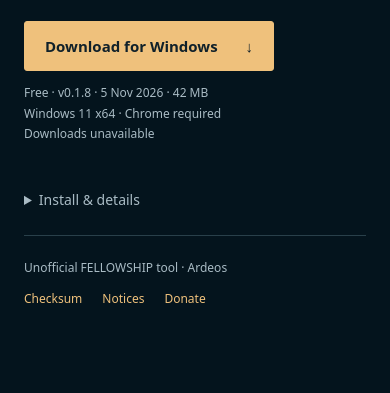
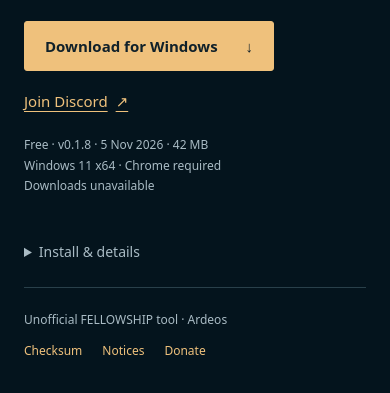
Before and after one commit to Bhuteshwaraya/buildbox, a plain HTML site: page index.html in a window 390 px wide. Shown: the part 445-838 px from the top of the page. Drawn offline with Linux system fonts and the light colour scheme; no server answers.

Commit message:
Show Discord beside the homepage download

```diff
--- a/index.html
+++ b/index.html
@@ -15,7 +15,7 @@
   <meta name="referrer" content="strict-origin-when-cross-origin">
   <title>BuildBox — Ardeos build optimizer</title>
   <link rel="icon" href="mark.svg" type="image/svg+xml">
-  <link rel="stylesheet" href="style.css?v=20261112-horizon">
+  <link rel="stylesheet" href="style.css?v=20261112-discord">
   <script src="download-count.js?v=20261112" defer></script>
 </head>
 <body class="home">
@@ -33,7 +33,10 @@
       <div class="hero-copy">
         <h1 id="title">BuildBox</h1>
         <p class="tagline">Gear. Talents. Rotation.<br>Optimized together.</p>
-        <a class="download" href="https://github.com/Bhuteshwaraya/buildbox/releases/download/v0.1.8/BuildBox-0.1.8-Setup-windows-x64.exe">Download for Windows <span aria-hidden="true">↓</span></a>
+        <div class="hero-actions">
+          <a class="download" href="https://github.com/Bhuteshwaraya/buildbox/releases/download/v0.1.8/BuildBox-0.1.8-Setup-windows-x64.exe">Download for Windows <span aria-hidden="true">↓</span></a>
+          <a class="community" href="https://discord.gg/bJ2hwedf4w">Join Discord <span aria-hidden="true">↗</span></a>
+        </div>
         <p class="meta">Free · v0.1.8 · <time datetime="2026-11-05">5 Nov 2026</time> · 42 MB</p>
         <p class="meta">Windows 11 x64 · Chrome required</p>
         <p class="meta" id="download-count" aria-live="polite">Downloads —</p>
--- a/style.css
+++ b/style.css
@@ -21,6 +21,9 @@ h1, h2, p { margin: 0; }
 .tagline { margin-top: 18px; font-size: clamp(20px, 1.7vw, 26px); line-height: 1.45; color: var(--text); }
 .download { display: inline-flex; align-items: center; gap: 28px; padding: 12px 20px; margin: 28px 0 12px; border: 1px solid var(--gold); background: var(--gold); color: #10212a; font-size: 15px; font-weight: 650; text-decoration: none; border-radius: 3px; }
 .download:hover { background: #ffe3b6; color: #10212a; }
+.hero-actions { display: flex; align-items: center; flex-wrap: wrap; gap: 8px 24px; margin: 28px 0 12px; }
+.hero-actions .download { margin: 0; }
+.community { display: inline-flex; align-items: center; gap: 8px; min-height: 44px; font-size: 15px; }
 .meta { color: var(--muted); font-size: 12px; line-height: 1.7; }
 .below { margin: 0 clamp(24px, 4.5vw, 80px); }
 .details { max-width: 760px; padding: 10px 0 24px; font-size: 14px; }
@@ -58,7 +61,7 @@ li + li { margin-top: 5px; }
   .hero-copy { padding: 24px 24px 0; }
   .hero h1 { font-size: 58px; }
   .tagline { margin-top: 12px; font-size: 20px; }
-  .download { margin-top: 24px; }
+  .hero-actions { margin-top: 24px; }
   .below { margin-inline: 24px; }
   .details { padding-bottom: 18px; }
   footer { display: block; }
```
